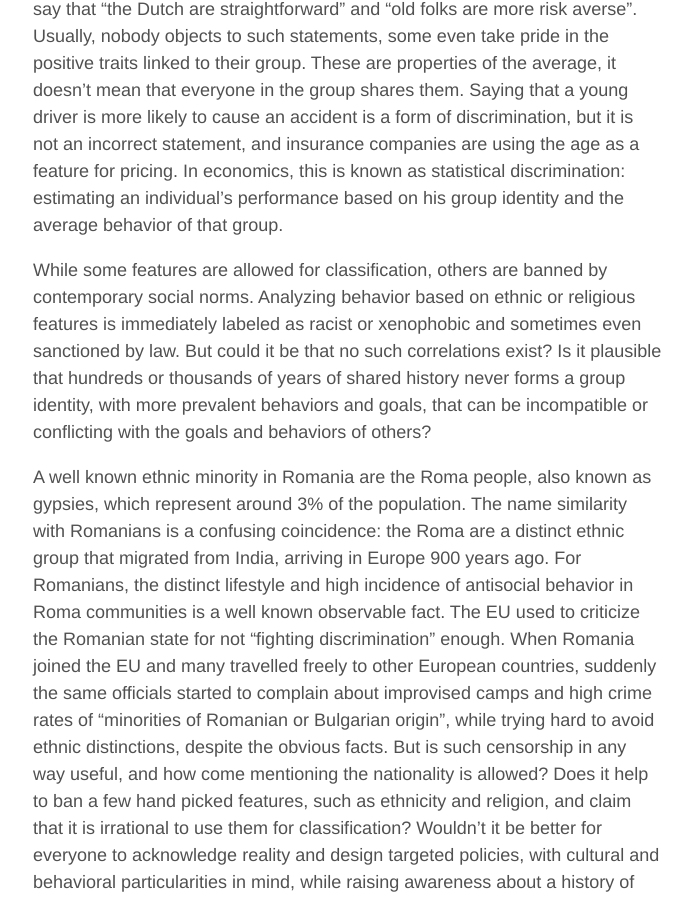
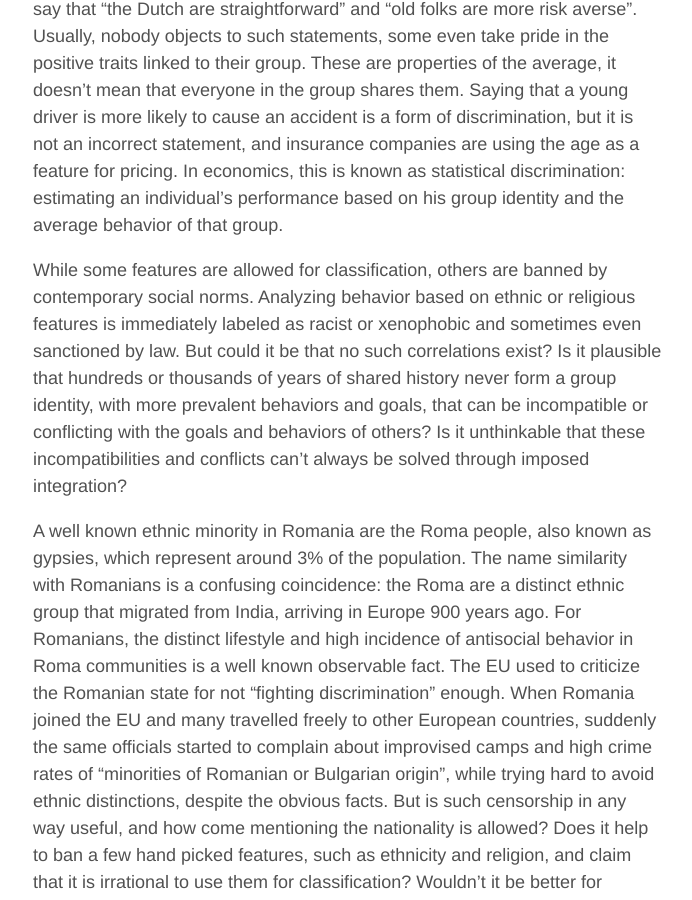
Before and after one commit to aoghina/aoghina.github.io, a Jekyll site: the page built from _posts/2016-01-02-objective-discrimination.md, in a window 1280 px wide and 900 px high, scrolled down 1355 px. Shown: the whole window, without its empty margins (292-984 px from the left). Built offline with Jekyll 4.4.1, drawn with Linux system fonts in a browser that asks for light colours; comment, search, counter and statistics services are not loaded.

Commit message:
Update discr post

```diff
--- a/_posts/2016-01-02-objective-discrimination.md
+++ b/_posts/2016-01-02-objective-discrimination.md
@@ -19,7 +19,7 @@ The same approach is used by many computer programs. Email spam filters receive
 
 To discriminate means to make a distinction based on a group property. People say that "the Dutch are straightforward" and "old folks are more risk averse". Usually, nobody objects to such statements, some even take pride in the positive traits linked to their group. These are properties of the average, it doesn't mean that everyone in the group shares them. Saying that a young driver is more likely to cause an accident is a form of discrimination, but it is not an incorrect statement, and insurance companies are using the age as a feature for pricing. In economics, this is known as statistical discrimination: estimating an individual's performance based on his group identity and the average behavior of that group.
 
-While some features are allowed for classification, others are banned by contemporary social norms. Analyzing behavior based on ethnic or religious features is immediately labeled as racist or xenophobic and sometimes even sanctioned by law. But could it be that no such correlations exist? Is it plausible that hundreds or thousands of years of shared history never forms a group identity, with more prevalent behaviors and goals, that can be incompatible or conflicting with the goals and behaviors of others?
+While some features are allowed for classification, others are banned by contemporary social norms. Analyzing behavior based on ethnic or religious features is immediately labeled as racist or xenophobic and sometimes even sanctioned by law. But could it be that no such correlations exist? Is it plausible that hundreds or thousands of years of shared history never form a group identity, with more prevalent behaviors and goals, that can be incompatible or conflicting with the goals and behaviors of others? Is it unthinkable that these incompatibilities and conflicts can't always be solved through imposed integration?
 
 A well known ethnic minority in Romania are the Roma people, also known as gypsies, which represent around 3% of the population. The name similarity with Romanians is a confusing coincidence: the Roma are a distinct ethnic group that migrated from India, arriving in Europe 900 years ago. For Romanians, the distinct lifestyle and high incidence of antisocial behavior in Roma communities is a well known observable fact. The EU used to criticize the Romanian state for not "fighting discrimination" enough. When Romania joined the EU and many travelled freely to other European countries, suddenly the same officials started to complain about improvised camps and high crime rates of "minorities of Romanian or Bulgarian origin", while trying hard to avoid ethnic distinctions, despite the obvious facts. But is such censorship in any way useful, and how come mentioning the nationality is allowed? Does it help to ban a few hand picked features, such as ethnicity and religion, and claim that it is irrational to use them for classification? Wouldn't it be better for everyone to acknowledge reality and design targeted policies, with cultural and behavioral particularities in mind, while raising awareness about a history of slavery and persecution? This policy of censoring observations can turn against the very groups it tries to protect.
 
```
